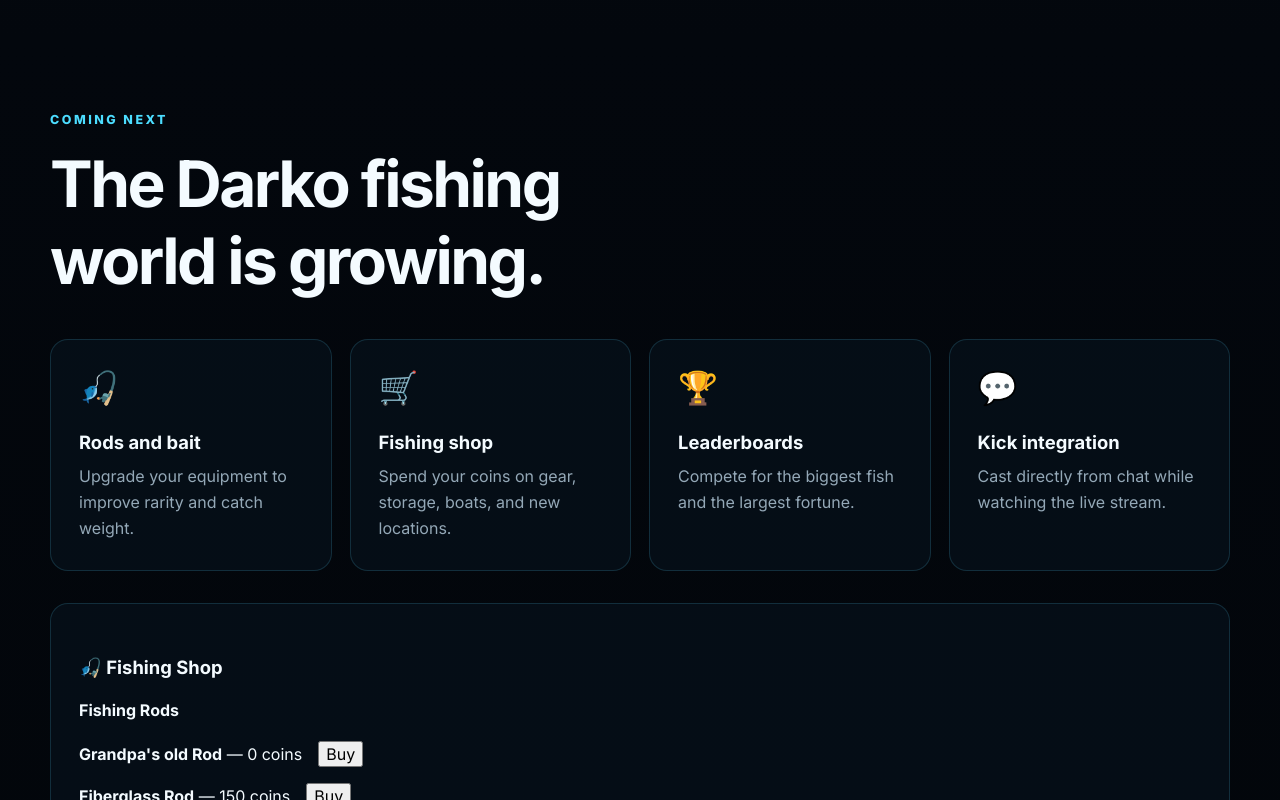
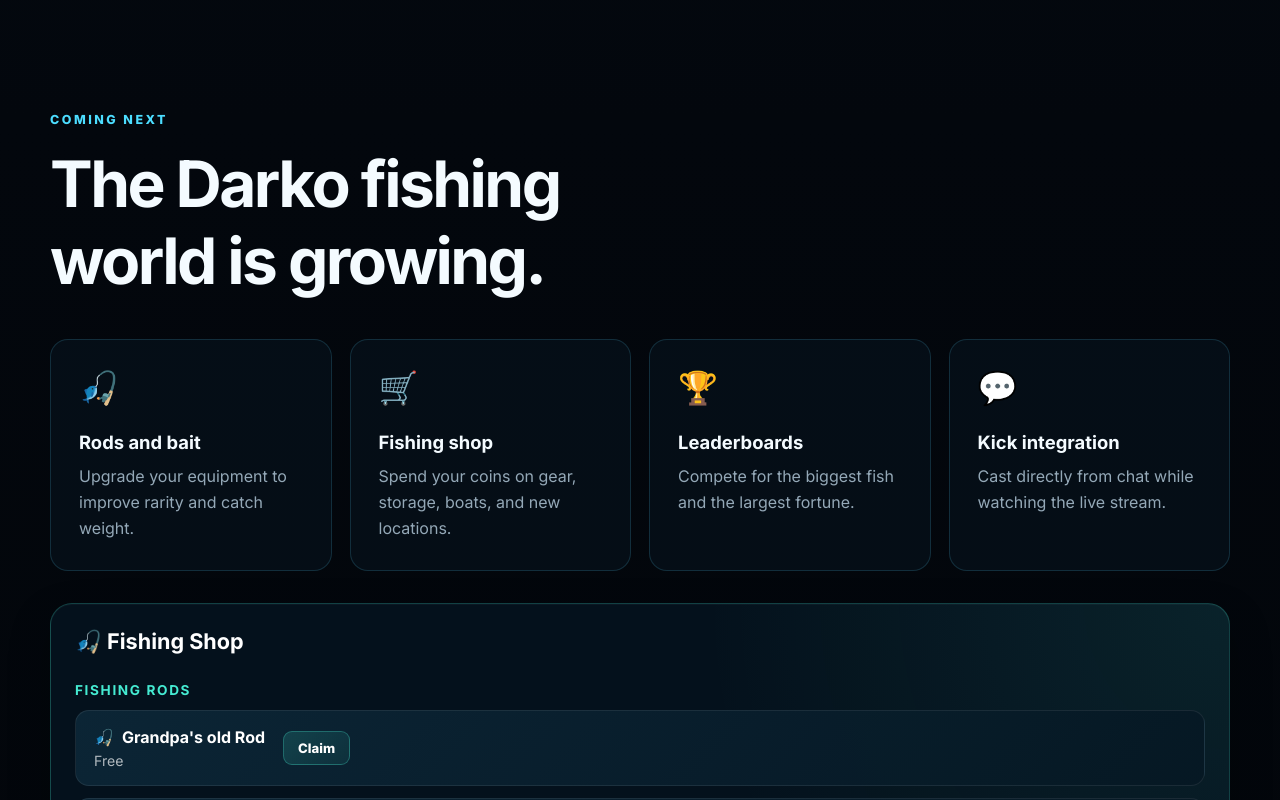
Before and after one commit to jeffthegreat79-prog/darko, a React (Vite) app: page / in a window 1280 px wide. Both pictures are taken after a click on the element 490 px from the left and 2360 px from the top of the page. Shown: the part 1906-2706 px from the top of the page. Built offline with nearby package versions, Linux system fonts and the light colour scheme; no server answers.

Commit message:
Polish fishing shop layout

```diff
--- a/src/App.css
+++ b/src/App.css
@@ -1661,3 +1661,294 @@
   color: rgb(69, 235, 210);
   font-weight: 700;
 }
+/* =========================
+   FISHING SHOP
+   ========================= */
+
+.fishing-shop {
+  margin-top: 2rem;
+  padding: 24px;
+
+  border: 1px solid rgba(69, 235, 210, 0.22);
+  border-radius: 22px;
+
+  background:
+    radial-gradient(
+      circle at top right,
+      rgba(69, 235, 210, 0.08),
+      transparent 35%
+    ),
+    rgba(5, 20, 31, 0.88);
+
+  box-shadow:
+    0 18px 40px rgba(0, 0, 0, 0.28),
+    inset 0 1px 0 rgba(255, 255, 255, 0.03);
+}
+
+.fishing-shop h3 {
+  margin-top: 0;
+  margin-bottom: 24px;
+
+  font-size: 1.35rem;
+  color: #ffffff;
+}
+
+.fishing-shop h4 {
+  margin-top: 28px;
+  margin-bottom: 12px;
+
+  font-size: 0.85rem;
+  letter-spacing: 0.12em;
+  text-transform: uppercase;
+
+  color: rgb(69, 235, 210);
+}
+
+
+/* Individual rod / bait cards */
+
+.shop-item {
+  position: relative;
+
+  margin-bottom: 12px;
+  padding: 16px 18px;
+
+  border: 1px solid rgba(255, 255, 255, 0.08);
+  border-radius: 14px;
+
+  background:
+    linear-gradient(
+      135deg,
+      rgba(12, 39, 55, 0.95),
+      rgba(6, 24, 36, 0.96)
+    );
+
+  transition:
+    transform 0.18s ease,
+    border-color 0.18s ease,
+    box-shadow 0.18s ease;
+}
+
+.shop-item:hover {
+  transform: translateY(-2px);
+
+  border-color: rgba(69, 235, 210, 0.35);
+
+  box-shadow:
+    0 8px 22px rgba(0, 0, 0, 0.25),
+    0 0 18px rgba(69, 235, 210, 0.06);
+}
+
+.shop-item strong {
+  font-size: 1rem;
+  color: #ffffff;
+}
+
+
+/* Equipped text */
+
+.shop-item > span {
+  display: inline-block;
+
+  margin-left: 10px;
+  padding: 4px 9px;
+
+  border: 1px solid rgba(77, 255, 178, 0.4);
+  border-radius: 999px;
+
+  background: rgba(77, 255, 178, 0.1);
+
+  color: rgb(77, 255, 178);
+  font-size: 0.72rem;
+  font-weight: 800;
+
+  letter-spacing: 0.05em;
+  text-transform: uppercase;
+}
+
+
+/* Shop buttons */
+
+.shop-item button {
+  margin-top: 10px;
+  margin-right: 7px;
+  padding: 8px 14px;
+
+  border: 1px solid rgba(69, 235, 210, 0.3);
+  border-radius: 9px;
+
+  background:
+    linear-gradient(
+      135deg,
+      rgba(69, 235, 210, 0.16),
+      rgba(69, 235, 210, 0.07)
+    );
+
+  color: #ffffff;
+
+  font: inherit;
+  font-size: 0.82rem;
+  font-weight: 750;
+
+  cursor: pointer;
+
+  transition:
+    transform 0.15s ease,
+    background 0.15s ease,
+    border-color 0.15s ease;
+}
+
+.shop-item button:hover {
+  transform: translateY(-1px);
+
+  border-color: rgba(69, 235, 210, 0.65);
+
+  background:
+    linear-gradient(
+      135deg,
+      rgba(69, 235, 210, 0.28),
+      rgba(69, 235, 210, 0.12)
+    );
+}
+
+
+/* Rod cards */
+
+.rod-shop-item {
+  display: flex;
+  align-items: center;
+  flex-wrap: wrap;
+  gap: 6px 10px;
+}
+
+
+/* Bait cards */
+
+.bait-shop-item {
+  line-height: 1.55;
+}
+
+.bait-shop-item > div {
+  color: rgba(255, 255, 255, 0.7);
+}
+
+.bait-shop-item > div:first-of-type {
+  margin-top: 5px;
+}
+
+.bait-shop-item strong {
+  color: #ffffff;
+}
+
+
+/* Mobile */
+
+@media (max-width: 600px) {
+  .fishing-shop {
+    padding: 16px;
+  }
+
+  .shop-item {
+    padding: 14px;
+  }
+
+  .rod-shop-item {
+    align-items: flex-start;
+  }
+}
+/* Polished bait card layout */
+
+.shop-item-main {
+  display: flex;
+  align-items: center;
+  justify-content: space-between;
+  gap: 18px;
+}
+
+.shop-item-info {
+  min-width: 0;
+}
+
+.shop-item-title {
+  display: flex;
+  align-items: center;
+  gap: 8px;
+  margin-bottom: 5px;
+}
+
+.shop-item-title strong {
+  font-size: 1rem;
+}
+
+.shop-item-price {
+  color: rgba(255, 255, 255, 0.68);
+  font-size: 0.88rem;
+}
+
+.shop-item-price span {
+  color: rgba(255, 255, 255, 0.45);
+}
+
+.shop-item-actions {
+  display: flex;
+  align-items: center;
+  justify-content: flex-end;
+  flex-wrap: wrap;
+  gap: 8px;
+}
+
+.quantity-pill {
+  display: inline-flex;
+  align-items: center;
+  justify-content: center;
+
+  min-width: 58px;
+  padding: 7px 10px;
+
+  border: 1px solid rgba(255, 255, 255, 0.12);
+  border-radius: 999px;
+
+  background: rgba(255, 255, 255, 0.05);
+
+  color: rgba(255, 255, 255, 0.78);
+  font-size: 0.78rem;
+  font-weight: 700;
+}
+
+.equipped-badge {
+  display: inline-flex;
+  align-items: center;
+
+  padding: 7px 11px;
+
+  border: 1px solid rgba(77, 255, 178, 0.4);
+  border-radius: 999px;
+
+  background: rgba(77, 255, 178, 0.1);
+
+  color: rgb(77, 255, 178);
+  font-size: 0.76rem;
+  font-weight: 800;
+  text-transform: uppercase;
+  letter-spacing: 0.04em;
+}
+
+/* Keep bait buttons aligned instead of dropping underneath */
+
+.shop-item-actions button {
+  margin: 0;
+}
+
+/* Mobile layout */
+
+@media (max-width: 650px) {
+  .shop-item-main {
+    align-items: flex-start;
+    flex-direction: column;
+  }
+
+  .shop-item-actions {
+    justify-content: flex-start;
+    width: 100%;
+  }
+}
--- a/src/App.jsx
+++ b/src/App.jsx
@@ -1149,7 +1149,7 @@
 
 
                 {shopOpen && (
-          <div className="feature-card" style={{ marginTop: '2rem' }}>
+         <div className="feature-card fishing-shop" style={{ marginTop: '2rem' }}>
             <h3>🎣 Fishing Shop</h3>
 
             <h4>Fishing Rods</h4>
@@ -1168,26 +1168,35 @@
     : player.rod === rod.name
 
  return (
-    <div key={rod.name} style={{ marginBottom: '1rem' }}>
-      <strong>{rod.name}</strong> — {rod.cost} coins
+  <div key={rod.name} className="shop-item rod-shop-item">
+    <div className="shop-item-main">
+      <div className="shop-item-info">
+        <div className="shop-item-title">
+          <span>🎣</span>
+          <strong>{rod.name}</strong>
+        </div>
 
+        <div className="shop-item-price">
+          {rod.cost === 0 ? 'Free' : `${rod.cost} coins`}
+        </div>
+      </div>
+
+      <div className="shop-item-actions">
         {isEquipped ? (
-        <span> (Equipped)</span>
+          <span className="equipped-badge">
+            ✓ Equipped
+          </span>
         ) : isOwned ? (
-        <button
-          style={{ marginLeft: '1rem' }}
-          onClick={() => equipRod(rod)}
-        >
+          <button onClick={() => equipRod(rod)}>
             Equip
           </button>
         ) : (
-        <button
-          style={{ marginLeft: '1rem' }}
-          onClick={() => buyRod(rod)}
-        >
-          Buy
+          <button onClick={() => buyRod(rod)}>
+            {rod.cost === 0 ? 'Claim' : 'Buy'}
           </button>
         )}
+      </div>
+    </div>
   </div>
 )
 })}
@@ -1206,39 +1215,41 @@
   ? kickPlayerStats.loadout?.equipped_bait === bait.name
   : player.bait === bait.name
   return (
-    <div
-      key={bait.name}
-      style={{ marginBottom: '1rem' }}
-    >
-      <strong>
-        {bait.icon} {bait.name}
-      </strong>
 
-      <div>
-        {bait.cost} coins — 5 pieces
+    <div key={bait.name} className="shop-item bait-shop-item">
+     <div className="shop-item-main">
+  <div className="shop-item-info">
+    <div className="shop-item-title">
+      <span>{bait.icon}</span>
+      <strong>{bait.name}</strong>
     </div>
 
-      <div>
-        Quantity: <strong>{quantity}</strong>
+    <div className="shop-item-price">
+      {bait.cost} coins
+      <span> • 5 pieces</span>
+    </div>
   </div>
 
+  <div className="shop-item-actions">
+    <span className="quantity-pill">
+      Qty {quantity}
+    </span>
+
     {isEquipped ? (
-        <span>Equipped</span>
+      <span className="equipped-badge">
+        ✓ Equipped
+      </span>
     ) : quantity > 0 ? (
-        <button
-          style={{ marginLeft: '1rem' }}
-          onClick={() => equipBait(bait)}
-        >
+      <button onClick={() => equipBait(bait)}>
         Equip
       </button>
     ) : null}
 
-      <button
-        style={{ marginLeft: '1rem' }}
-        onClick={() => buyBait(bait)}
-      >
+    <button onClick={() => buyBait(bait)}>
       Buy 5
        </button>
+  </div>
+</div>
 </div>
   )
 })}
```
Lines whose indentation alone changed are shown as unchanged.
